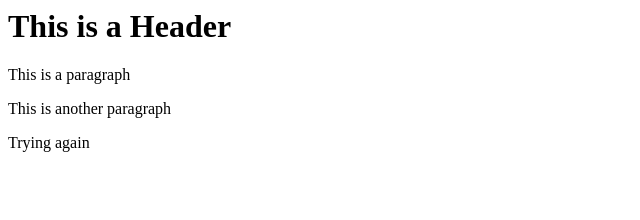
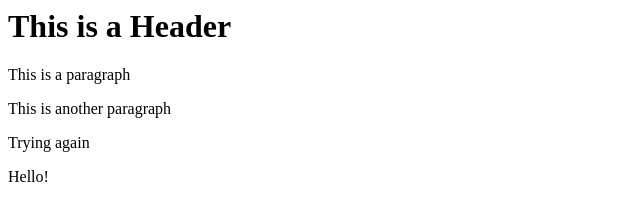
Before and after one commit to MichelleAaa/git-test, a website: page index.html in a window 1280 px wide. Shown: the full height of the page, 0-640 px from the left. Drawn offline with Linux system fonts and the light colour scheme.

```diff
--- a/index.html
+++ b/index.html
@@ -10,5 +10,6 @@
     <p>This is a paragraph</p>
     <p>This is another paragraph</p>
     <p>Trying again</p>
+    <p>Hello!</p>
 </body>
 </html>
```
Also changed, not shown: package.json (added, +24 -0 lines), 2 other files.
